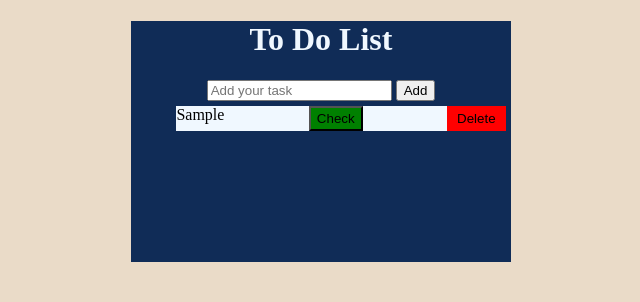
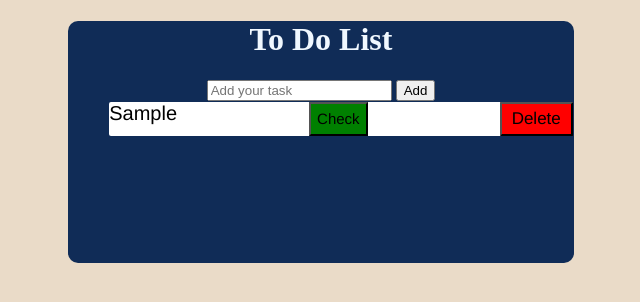
Before and after one commit to ju-nmd2023/fop-todo-list-Acefades, a plain HTML site: page index.html in a window 1280 px wide. Both pictures are taken after typing "Sample" into the empty fields and a click on the button "Add". Shown: the whole page, without its empty margins (319-959 px from the left). Drawn offline with Linux system fonts and the light colour scheme.

Commit message:
some styles

```diff
--- a/styles.css
+++ b/styles.css
@@ -7,11 +7,12 @@ h1 {
 }
 
 .box {
+  border-radius: 10px;
   padding-bottom: 10%;
   background-color: rgb(16, 44, 87);
   text-align: center;
   margin: 0 auto;
-  width: 30%;
+  width: 40%;
 }
 
 ul {
@@ -20,19 +21,27 @@ ul {
 }
 
 li {
-  margin: 5px;
-  background-color: aliceblue;
+  font-family: 'Franklin Gothic Medium', 'Arial Narrow', Arial, sans-serif;
+  font-size: 20px;
+  border-radius: 2px;
+  margin: 1px;
+  background-color: rgb(255, 255, 255);
   display: flex;
   justify-content: space-between;
 }
 
 .deleteTask {
-  border: none;
+    font-family: 'Franklin Gothic Medium', 'Arial Narrow', Arial, sans-serif;
+  border-radius: 1px;
+  font-size: 17px;
+  color: black;
   background-color: red;
   padding: 5px 10px;
 }
 
 .checkTask {
+    font-family: 'Franklin Gothic Medium', 'Arial Narrow', Arial, sans-serif;
+  font-size: 15px;
+  color: black;
   background-color: green;
-
 }
```
